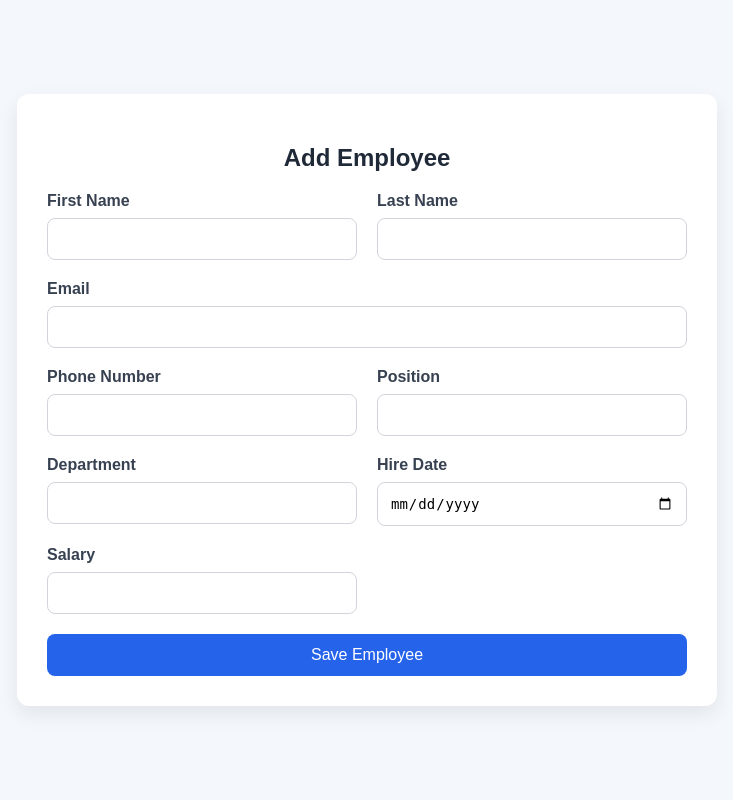
After one commit to Daniel-hash-code/cipher-backend, a Django app: page /employee/ in a window 1280 px wide. The commit adds this page. Shown: the whole page, without its empty margins (273-1006 px from the left). Run offline with Django 5.2, Linux system fonts and the light colour scheme.

Commit message:
Advance the project

```diff
--- /dev/null
+++ b/myapp/templates/employee.html
@@ -0,0 +1,150 @@
+<!DOCTYPE html>
+<html lang="en">
+<head>
+    <meta charset="UTF-8">
+    <meta name="viewport" content="width=device-width, initial-scale=1.0">
+    <title>Employee Form</title>
+    <style>
+        * {
+            box-sizing: border-box;
+        }
+
+        body {
+            margin: 0;
+            font-family: Arial, sans-serif;
+            background: #f4f7fb;
+            display: flex;
+            justify-content: center;
+            align-items: center;
+            min-height: 100vh;
+        }
+
+        .container {
+            width: 100%;
+            max-width: 700px;
+            background: #fff;
+            padding: 30px;
+            border-radius: 12px;
+            box-shadow: 0 8px 20px rgba(0, 0, 0, 0.08);
+        }
+
+        h2 {
+            text-align: center;
+            margin-bottom: 20px;
+            color: #1f2937;
+        }
+
+        form {
+            display: grid;
+            grid-template-columns: 1fr 1fr;
+            gap: 20px;
+        }
+
+        .form-group {
+            display: flex;
+            flex-direction: column;
+        }
+
+        .full-width {
+            grid-column: 1 / -1;
+        }
+
+        label {
+            margin-bottom: 8px;
+            font-weight: 600;
+            color: #374151;
+        }
+
+        input, select {
+            width: 100%;
+            padding: 12px;
+            border: 1px solid #d1d5db;
+            border-radius: 8px;
+            font-size: 14px;
+            outline: none;
+        }
+
+        input:focus, select:focus {
+            border-color: #2563eb;
+            box-shadow: 0 0 0 2px rgba(37, 99, 235, 0.1);
+        }
+
+        button {
+            grid-column: 1 / -1;
+            padding: 12px 18px;
+            border: none;
+            border-radius: 8px;
+            background: #2563eb;
+            color: white;
+            font-size: 16px;
+            cursor: pointer;
+            transition: 0.3s ease;
+        }
+
+        button:hover {
+            background: #1d4ed8;
+        }
+
+        @media (max-width: 600px) {
+            form {
+                grid-template-columns: 1fr;
+            }
+        }
+    </style>
+</head>
+<body>
+    <div class="container">
+        <h2>Add Employee</h2>
+
+        {% for message in messages %}
+            <div class="message">{{ message }}</div>
+        {% endfor %}
+
+        <form method="POST">
+            {% csrf_token %}
+
+            <div class="form-group">
+                <label for="first_name">First Name</label>
+                <input type="text" id="first_name" name="first_name" required>
+            </div>
+
+            <div class="form-group">
+                <label for="last_name">Last Name</label>
+                <input type="text" id="last_name" name="last_name" required>
+            </div>
+
+            <div class="form-group full-width">
+                <label for="email">Email</label>
+                <input type="email" id="email" name="email" required>
+            </div>
+
+            <div class="form-group">
+                <label for="phone_number">Phone Number</label>
+                <input type="text" id="phone_number" name="phone_number" required>
+            </div>
+
+            <div class="form-group">
+                <label for="position">Position</label>
+                <input type="text" id="position" name="position" required>
+            </div>
+
+            <div class="form-group">
+                <label for="department">Department</label>
+                <input type="text" id="department" name="department" required>
+            </div>
+
+            <div class="form-group">
+                <label for="hire_date">Hire Date</label>
+                <input type="date" id="hire_date" name="hire_date" required>
+            </div>
+
+            <div class="form-group">
+                <label for="salary">Salary</label>
+                <input type="number" id="salary" name="salary" step="0.01" min="0" required>
+            </div>
+
+            <button type="submit">Save Employee</button>
+        </form>
+    </div>
+</body>
+</html>
--- a/myapp/urls.py
+++ b/myapp/urls.py
@@ -3,4 +3,6 @@ from . import views
 
 urlpatterns = [
     path('', views.home, name='home'),
+    path('contact/', views.contact, name='contact'),
+    path('employee/', views.employee, name='employee'),
 ]
--- a/myapp/views.py
+++ b/myapp/views.py
@@ -1,6 +1,7 @@
 from django.shortcuts import redirect, render
 from django.contrib.auth.models import User
 from django.contrib import messages
+from .models import Contact, Employee
 
 def home(request):
     if request.method == 'POST':
@@ -26,3 +27,51 @@ def home(request):
             return redirect('home')
 
     return render(request, "home.html")
+
+
+def contact(request):
+    if request.method == 'POST':
+        full_name = request.POST.get('full_name')
+        email = request.POST.get('email')
+        subject = request.POST.get('subject')
+        message = request.POST.get('message')
+
+        contact = Contact(
+            full_name=full_name,
+            email = email,
+            subject=subject,
+            message=message
+        )
+        contact.save()
+        messages.success(request, 'Your message has been sent successfully!')
+
+        return redirect('contact')
+
+    return render(request, 'contact.html')
+
+def employee(request):
+    if request.method == 'POST':
+        first_name = request.POST.get('first_name')
+        last_name = request.POST.get('last_name')
+        email = request.POST.get('email')
+        phone_number = request.POST.get('phone_number')
+        position = request.POST.get('position')
+        department = request.POST.get('department')
+        hire_date = request.POST.get('hire_date')
+        salary = request.POST.get('salary')
+
+        employee = Employee(
+            first_name=first_name,
+            last_name=last_name,
+            email=email,
+            phone_number=phone_number,
+            position=position,
+            department=department,
+            hire_date=hire_date,
+            salary=salary
+        )
+        employee.save()
+        messages.success(request, 'Employee added successfully')
+        return redirect('employee')
+
+    return render(request, 'employee.html')
```
Also changed, not shown: myapp/admin.py (added, +10 -0 lines), myapp/models.py (+23 -0 lines), myapp/templates/contact.html (added, +51 -0 lines), myapp/templates/home.html (renamed from myapp/home.html, +9 -0 lines), static/css/style.css (added, +67 -0 lines), myapp/migrations/0001_initial.py (added), myapp/migrations/0002_contact_created_at.py (added), myapp/migrations/0003_employee.py (added).
